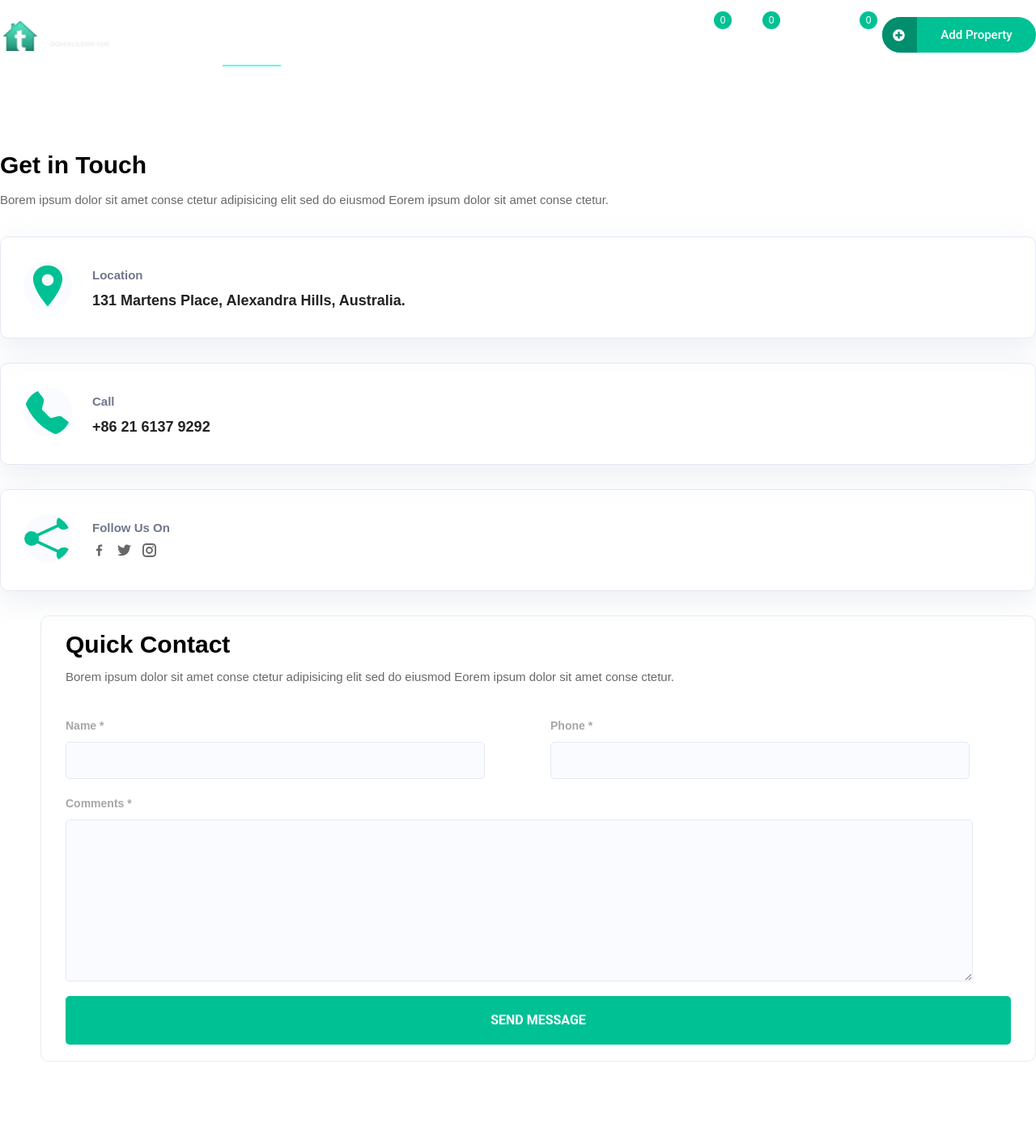
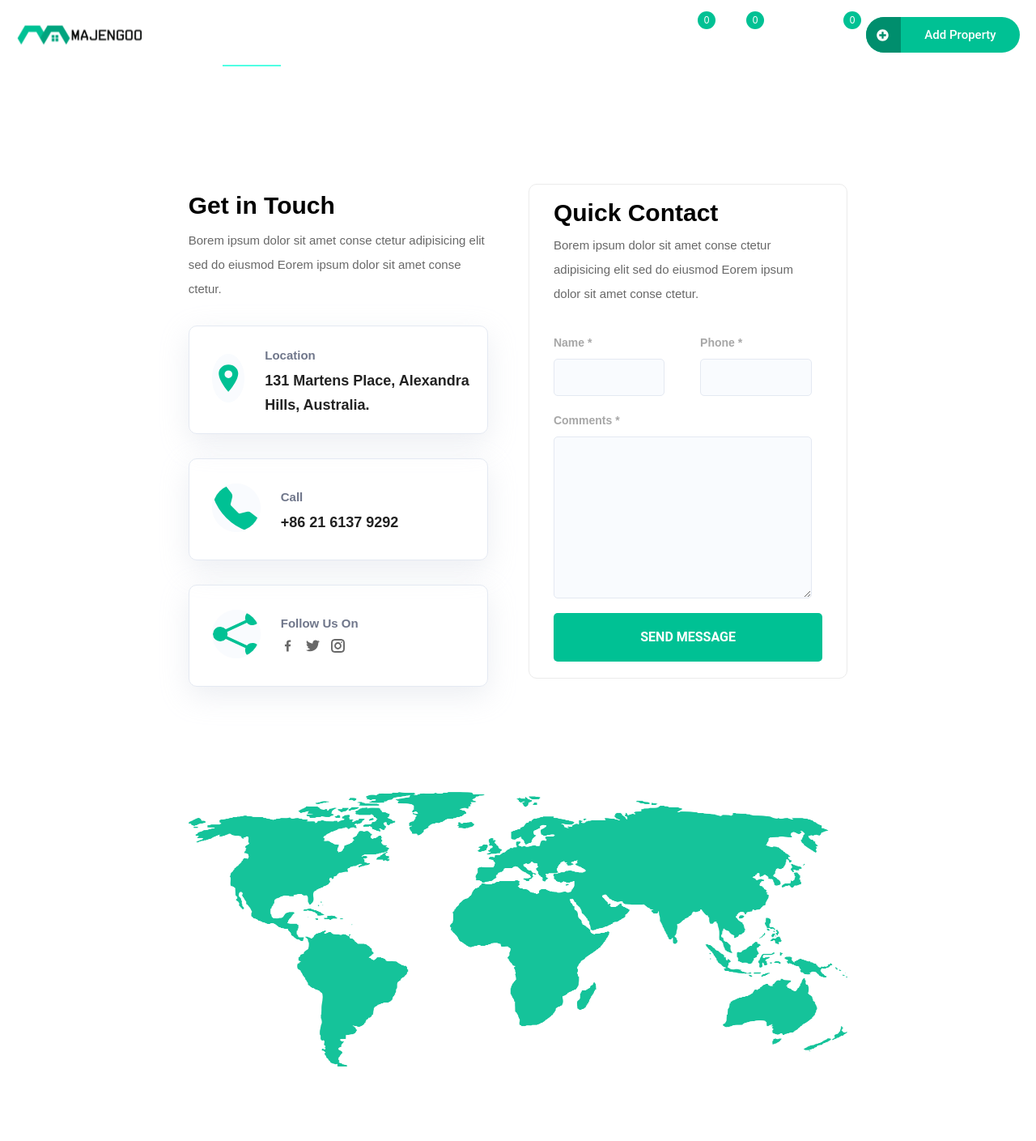
Before and after one commit to kemalbekcan/Talebevi, a Next.js app in the folder client/: page /contact in a window 1280 px wide. Shown: the top 1409 px of the page at 81% size. After the commit the page ends 1320 px from the top, so only its background shows below. Built offline with nearby package versions, Linux system fonts and the light colour scheme.

Commit message:
Linter fixed problems

```diff
--- a/client/components/Header.tsx
+++ b/client/components/Header.tsx
@@ -9,7 +9,7 @@ function Header() {
         <header className="landing-page-navbar">
         <div className="landing-page-navbar-container">
           <div className="landing-page-navbar-container-logo">
-            <Image src="/talebevi.svg" width={157} height={40} />
+            <Image src="/Majengoo.svg" width={157} height={40} />
           </div>
           <nav className="landing-page-navbar-container-lists">
             <ul className="landing-page-navbar-container-lists-list">
--- a/client/pages/contact/index.tsx
+++ b/client/pages/contact/index.tsx
@@ -1,6 +1,5 @@
-import React from 'react'
-import Head from 'next/head'
-import Header from '@/components/Header'
+import React, { Fragment } from 'react'
+import Layout from '@/layout/Layout'
 import Image from 'next/image'
 import InputButton from '@/components/Buttons/InputButton'
 import { IoLocationSharp } from 'react-icons/io5'
@@ -9,13 +8,8 @@ import { GrFacebookOption, GrTwitter, GrInstagram } from 'react-icons/gr'
 
 const index = () => {
   return (
-    <>
-      <Header />
-      <Head>
-        <title>Contact | Majengoo</title>
-        <meta name="description" content="Generated by create next app" />
-        <link rel="icon" href="/favicon.ico" />
-      </Head>
+    <Fragment>
+      <Layout title="Contact">
         <div className="contact">
           <div className="contact-content">
             <div className="left-content">
@@ -79,11 +73,12 @@ const index = () => {
           </div>
         </div>
         <div className="contact-image">
-        <div className='contact-image-see'>
-        <Image src="/contact-world-image.png" width={1200} height={500} />
+          <div className="contact-image-see">
+            <Image src="/contact-world-image.png" width={1200} height={500} alt="" />
           </div>
         </div>
-    </>
+      </Layout>
+    </Fragment>
   )
 }
 
--- a/client/pages/error/index.tsx
+++ b/client/pages/error/index.tsx
@@ -8,7 +8,7 @@ function index() {
       <Layout title="404">
         <div className="error">
           <div className="error-container">
-            <Image src="404.png" layout="responsive" height={500} width={500} />
+            <Image src="404.png" layout="responsive" height={500} width={500} alt="" />
             <h1>ERROR PAGE</h1>
             <p>Sorry! This Page is Not Available!</p>
             <InputButton message="GO BACK TO HOME PAGE" />
--- a/client/styles/_grid.sass
+++ b/client/styles/_grid.sass
@@ -28,12 +28,42 @@
         grid-template-columns: repeat(11, 1fr)
         &-content
             grid-column: 3 / 10
+    .contact
+        display: grid
+        -ms-grid-columns: repeat(11, 1fr)
+        grid-template-columns: repeat(11, 1fr)
+        &-content
+            grid-column: 3 / 10
+            display: grid
+            -ms-grid-columns: repeat(11, 1fr)
+            grid-template-columns: repeat(11, 1fr)
+            .left-content
+                grid-column: 1 / 6
+            .right-content
+                grid-column: 6 / 12
+        &-image
+            display: grid
+            -ms-grid-columns: repeat(11, 1fr)
+            grid-template-columns: repeat(11, 1fr)
+            &-see
+                grid-column: 3 / 10
     .error
         display: grid
         -ms-grid-columns: repeat(11, 1fr)
         grid-template-columns: repeat(11, 1fr)
         &-container
             grid-column: 5 / 8
+    .agencies
+        display: grid
+        -ms-grid-columns: repeat(11, 1fr)
+        grid-template-columns: repeat(11, 1fr)
+        &-content
+            grid-column: 3 / 10
+            display: grid
+            -ms-grid-columns: repeat(11, 1fr)
+            grid-template-columns: repeat(11, 1fr)
+            &-left
+                grid-column: 1 / 9
 
     footer
         display: none
```
Also changed, not shown: client/pages/agencies/index.tsx (+55 -54 lines), client/pages/index.tsx (+7 -7 lines), client/public/Majengoo.svg (added), 1 other file (tests, documents, lock files or other folders). Lines whose indentation alone changed are shown as unchanged.
